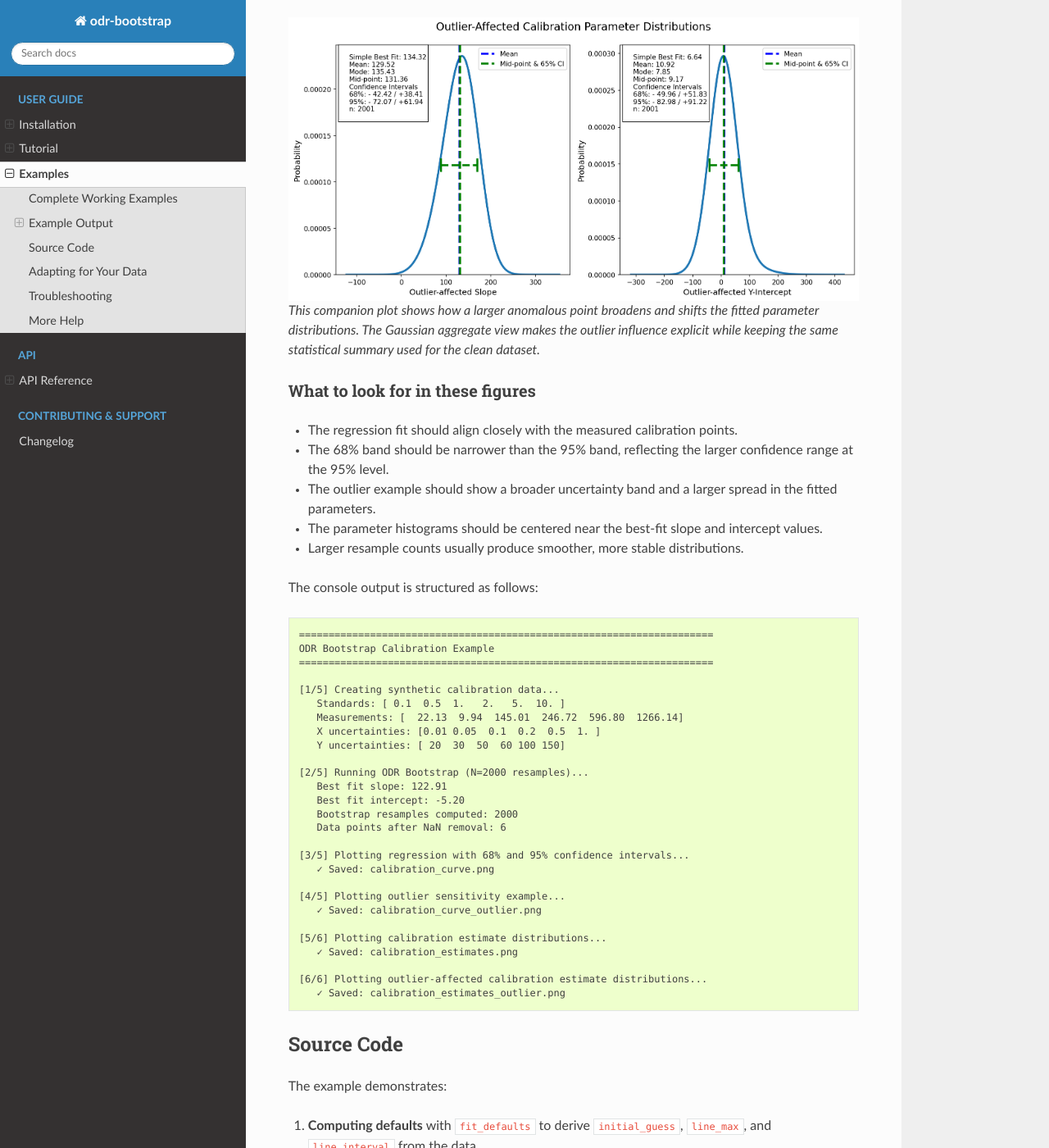
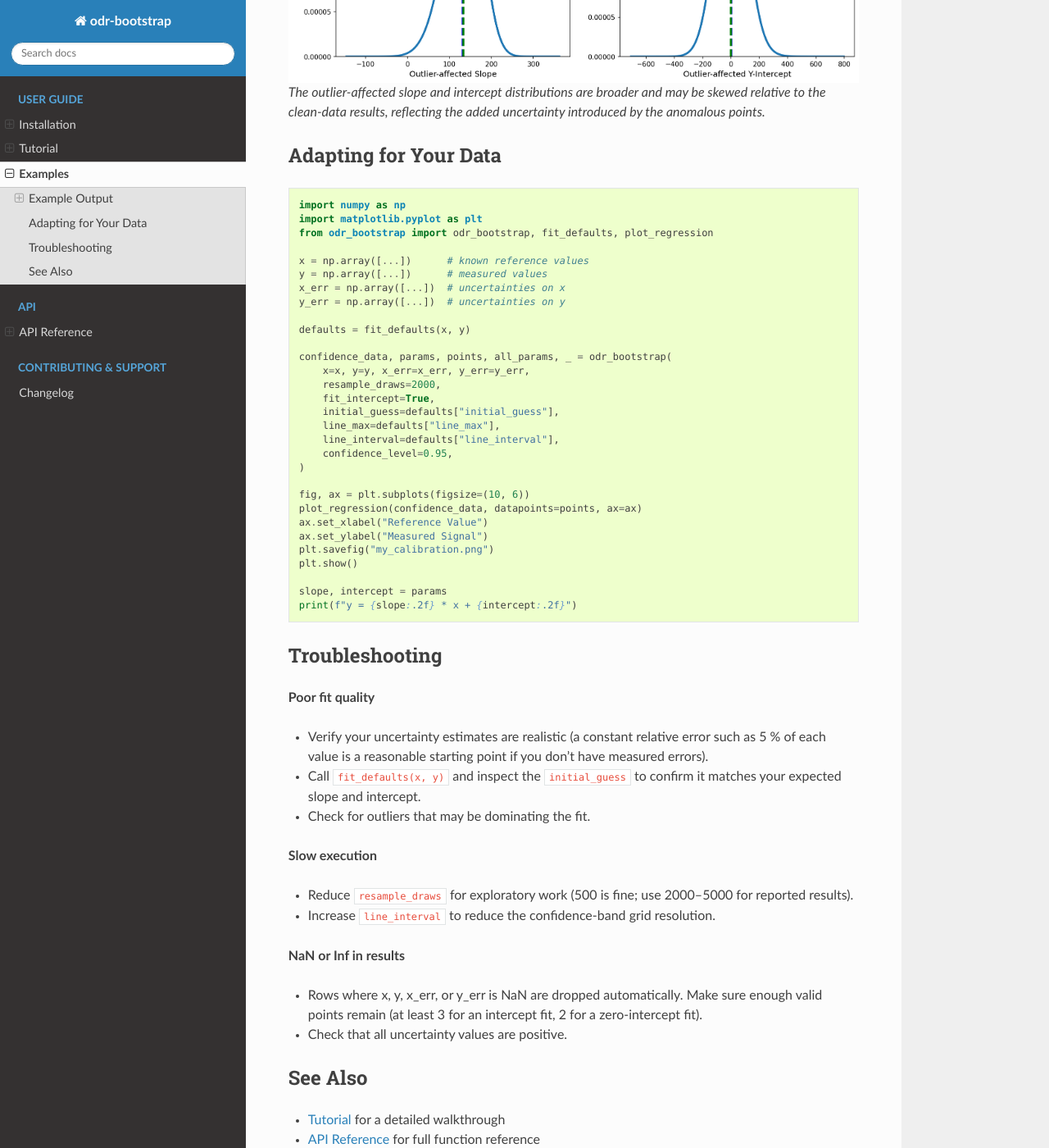
Before and after one commit to whtowbin/odr_bootstrap_package, a Sphinx documentation site: the page built from docs/source/examples.rst, in a window 1280 px wide and 1400 px high, scrolled down 2383 px. Shown: the whole window at 82% size. Built offline with Sphinx 7.4.7 and the Read the Docs theme 3.1.0, drawn with Linux system fonts in a browser that asks for light colours; some of the changed text lies outside the part shown.

Commit message:
Rewrite docs for new users; reorder example plots
- Rewrote README.md, tutorial.rst, and examples.rst with user-facing
  language; removed developer-context comments and internal QA notes
- Reordered example plots: clean fit → clean params → outlier fit →
  outlier params (sections 3-6); updated step counters to [N/6]
- Regenerated all four PNGs with the new ordering

Co-Authored-By: Claude Sonnet 4.6 <noreply@anthropic.com>

```diff
--- a/docs/source/examples.rst
+++ b/docs/source/examples.rst
@@ -2,205 +2,128 @@
 Examples
 ========
 
-Complete Working Examples
-==========================
-
-The package includes a complete runnable example:
+Run the included example script to generate four publication-quality figures from
+synthetic calibration data:
 
 .. code-block:: bash
 
-   cd examples
-   python example.py
+   python examples/example.py
 
-This generates:
+This produces:
 
-- **calibration_curve.png** - Best-fit line with both 68% and 95% confidence bands
-- **calibration_curve_outlier.png** - Synthetic outlier example with a larger anomalous point
-- **calibration_estimates.png** - Bootstrap parameter distributions for the clean dataset
-- **calibration_estimates_outlier.png** - Parameter distributions for the outlier-affected fit
+- **calibration_curve.png** — best-fit line with 68% and 95% confidence bands
+- **calibration_estimates.png** — bootstrap distributions of the fitted slope and intercept
+- **calibration_curve_outlier.png** — same fit on a dataset that includes two outliers
+- **calibration_estimates_outlier.png** — how the outliers broaden the parameter distributions
 
 Example Output
 ==============
 
-The example writes four publication-quality figures from synthetic calibration datasets. Together they show the fitted calibration relationship, the effect of a larger outlier on the uncertainty bands, and the distribution of the fitted slope and intercept estimates for both the clean and outlier-affected models.
-
-The first plot shows the best-fit line with both the 68% and 95% bootstrap confidence bands in one figure, the second demonstrates larger outliers and how they broaden the uncertainty envelope, and the third/fourth use the Gaussian aggregate summary from ``gaussian_aggregate`` to visualize the slope and intercept distributions for the clean and outlier-affected fits.
-
-Calibration Fit
----------------
+Clean Calibration Fit
+---------------------
 
 .. figure:: _static/calibration_curve.png
    :alt: Calibration curve with 68% and 95% bootstrap confidence intervals
    :width: 100%
 
-   The fitted regression line follows the expected linear trend while the narrower 68% band and broader 95% band capture the uncertainty estimated by bootstrap resampling.
+   The fitted regression line with 68% (darker) and 95% (lighter) bootstrap confidence
+   bands. The bands capture the combined effect of uncertainty in both x and y, so
+   points with larger error bars contribute less to the fit.
+
+Clean Parameter Distributions
+------------------------------
+
+.. figure:: _static/calibration_estimates.png
+   :alt: Bootstrap distributions of the fitted slope and intercept
+   :width: 100%
+
+   The spread of slope and intercept estimates across 2000 bootstrap resamples.
+   A narrow, symmetric peak indicates a well-constrained fit.
 
 Outlier Sensitivity
 -------------------
 
 .. figure:: _static/calibration_curve_outlier.png
-   :alt: Synthetic calibration curve with a larger outlier and dual confidence intervals
+   :alt: Calibration curve with outlier data and dual confidence intervals
    :width: 100%
 
-   Larger outliers widen the uncertainty envelope and shift the fitted trend, which helps illustrate the value of robust calibration checks and careful outlier review.
+   Adding two outliers widens the confidence envelope and shifts the fitted line.
+   Comparing this plot against the clean fit makes it easy to spot which points
+   are driving the increased uncertainty.
 
-Parameter Uncertainty
----------------------
+Outlier-Affected Parameter Distributions
+-----------------------------------------
 
-.. figure:: _static/calibration_estimates.png
-   :alt: Bootstrap calibration slope and intercept distributions
+.. figure:: _static/calibration_estimates_outlier.png
+   :alt: Bootstrap parameter distributions for the outlier-affected dataset
    :width: 100%
 
-   The distribution of slope and intercept estimates provides a compact view of parameter uncertainty, which is especially useful for scientific reporting.
-
-Outlier-Affected Parameter Statistics
-------------------------------------
-
-.. figure:: _static/calibration_estimates_outlier.png
-   :alt: Outlier-affected slope and intercept distributions
-   :width: 100%
-
-   This companion plot shows how a larger anomalous point broadens and shifts the fitted parameter distributions. The Gaussian aggregate view makes the outlier influence explicit while keeping the same statistical summary used for the clean dataset.
-
-What to look for in these figures
----------------------------------
-
-- The regression fit should align closely with the measured calibration points.
-- The 68% band should be narrower than the 95% band, reflecting the larger confidence range at the 95% level.
-- The outlier example should show a broader uncertainty band and a larger spread in the fitted parameters.
-- The parameter histograms should be centered near the best-fit slope and intercept values.
-- Larger resample counts usually produce smoother, more stable distributions.
-
-The console output is structured as follows:
-
-.. code-block:: text
-
-   ======================================================================
-   ODR Bootstrap Calibration Example
-   ======================================================================
-
-   [1/5] Creating synthetic calibration data...
-      Standards: [ 0.1  0.5  1.   2.   5.  10. ]
-      Measurements: [  22.13  9.94  145.01  246.72  596.80  1266.14]
-      X uncertainties: [0.01 0.05  0.1  0.2  0.5  1. ]
-      Y uncertainties: [ 20  30  50  60 100 150]
-
-   [2/5] Running ODR Bootstrap (N=2000 resamples)...
-      Best fit slope: 122.91
-      Best fit intercept: -5.20
-      Bootstrap resamples computed: 2000
-      Data points after NaN removal: 6
-
-   [3/5] Plotting regression with 68% and 95% confidence intervals...
-      ✓ Saved: calibration_curve.png
-
-   [4/5] Plotting outlier sensitivity example...
-      ✓ Saved: calibration_curve_outlier.png
-
-   [5/6] Plotting calibration estimate distributions...
-      ✓ Saved: calibration_estimates.png
-
-   [6/6] Plotting outlier-affected calibration estimate distributions...
-      ✓ Saved: calibration_estimates_outlier.png
-
-Source Code
-===========
-
-The example demonstrates:
-
-1. **Computing defaults** with ``fit_defaults`` to derive ``initial_guess``, ``line_max``, and ``line_interval`` from the data
-2. **Running ODR bootstrap** with proper error propagation
-3. **Plotting results** with publication-quality figures
-4. **Extracting statistics** from bootstrap distributions
-5. **Comparing clean and outlier-affected parameter distributions**
-
-See ``examples/example.py`` in the source repository or browse online:
-
-.. code-block:: text
-
-   https://github.com/whtowbin/odr_bootstrap_package/blob/main/examples/example.py
+   The outlier-affected slope and intercept distributions are broader and may be
+   skewed relative to the clean-data results, reflecting the added uncertainty
+   introduced by the anomalous points.
 
 Adapting for Your Data
 ======================
 
-To use ODR Bootstrap with your own data:
+.. code-block:: python
 
-1. **Prepare your data**
+   import numpy as np
+   import matplotlib.pyplot as plt
+   from odr_bootstrap import odr_bootstrap, fit_defaults, plot_regression
 
-   .. code-block:: python
+   x = np.array([...])      # known reference values
+   y = np.array([...])      # measured values
+   x_err = np.array([...])  # uncertainties on x
+   y_err = np.array([...])  # uncertainties on y
 
-      import numpy as np
-      from odr_bootstrap import odr_bootstrap, fit_defaults, plot_regression
+   defaults = fit_defaults(x, y)
 
-      x_standards = np.array([...])
-      y_measured = np.array([...])
-      x_uncertainty = np.array([...])
-      y_uncertainty = np.array([...])
+   confidence_data, params, points, all_params, _ = odr_bootstrap(
+       x=x, y=y, x_err=x_err, y_err=y_err,
+       resample_draws=2000,
+       fit_intercept=True,
+       initial_guess=defaults["initial_guess"],
+       line_max=defaults["line_max"],
+       line_interval=defaults["line_interval"],
+       confidence_level=0.95,
+   )
 
-2. **Derive fitting defaults from your data**
+   fig, ax = plt.subplots(figsize=(10, 6))
+   plot_regression(confidence_data, datapoints=points, ax=ax)
+   ax.set_xlabel("Reference Value")
+   ax.set_ylabel("Measured Signal")
+   plt.savefig("my_calibration.png")
+   plt.show()
 
-   .. code-block:: python
-
-      defaults = fit_defaults(x_standards, y_measured)
-
-3. **Run the fit**
-
-   .. code-block:: python
-
-      confidence_data, params, points, all_params, _ = odr_bootstrap(
-          x=x_standards,
-          y=y_measured,
-          x_err=x_uncertainty,
-          y_err=y_uncertainty,
-          resample_draws=5000,
-          fit_intercept=True,
-          initial_guess=defaults["initial_guess"],
-          line_max=defaults["line_max"],
-          line_interval=defaults["line_interval"],
-          confidence_level=0.95,
-      )
-
-4. **Visualize and analyze**
-
-   .. code-block:: python
-
-      import matplotlib.pyplot as plt
-
-      fig, ax = plt.subplots(figsize=(10, 6))
-      plot_regression(confidence_data, datapoints=points, ax=ax)
-      ax.set_xlabel('Concentration')
-      ax.set_ylabel('Measured Signal')
-      plt.savefig('my_calibration.png')
-      plt.show()
-
-      slope, intercept = params
-      print(f"y = {slope:.2f}*x + {intercept:.2f}")
+   slope, intercept = params
+   print(f"y = {slope:.2f} * x + {intercept:.2f}")
 
 Troubleshooting
 ===============
 
-**Problem: Poor fit quality**
+**Poor fit quality**
 
-- Check for outliers in your data
-- Verify uncertainty estimates are realistic
-- Call ``fit_defaults(x, y)`` to inspect the least-squares initial guess and confirm it is reasonable for your data range
-- Increase ``resample_draws`` for better bootstrap estimates
+- Verify your uncertainty estimates are realistic (a constant relative error such as
+  5 % of each value is a reasonable starting point if you don't have measured errors).
+- Call ``fit_defaults(x, y)`` and inspect the ``initial_guess`` to confirm it matches
+  your expected slope and intercept.
+- Check for outliers that may be dominating the fit.
 
-**Problem: Slow execution**
+**Slow execution**
 
-- Decrease ``resample_draws`` for testing
-- Increase ``line_interval`` to reduce the confidence-interval grid resolution
-- Consider reducing data size or excluding low-quality measurements
+- Reduce ``resample_draws`` for exploratory work (500 is fine; use 2000–5000 for
+  reported results).
+- Increase ``line_interval`` to reduce the confidence-band grid resolution.
 
-**Problem: NaN or Inf in results**
+**NaN or Inf in results**
 
-- Check input data for NaN or Inf values
-- Verify uncertainty values are positive
-- Ensure you have at least 3 data points for intercept fit, 2 for zero-intercept
+- Rows where x, y, x_err, or y_err is NaN are dropped automatically. Make sure enough
+  valid points remain (at least 3 for an intercept fit, 2 for a zero-intercept fit).
+- Check that all uncertainty values are positive.
 
-More Help
-=========
+See Also
+========
 
-- :doc:`tutorial` for detailed explanations
-- :doc:`api` for function reference
+- :doc:`tutorial` for a detailed walkthrough
+- :doc:`api` for full function reference
 - `GitHub Issues <https://github.com/whtowbin/odr_bootstrap_package/issues>`_ for bugs or questions
--- a/docs/source/tutorial.rst
+++ b/docs/source/tutorial.rst
@@ -7,7 +7,7 @@ This tutorial walks through a complete calibration workflow using ODR Bootstrap.
 Basic Calibration Fit
 =====================
 
-The simplest use case: fit a linear calibration curve with confidence intervals.
+Fit a linear calibration curve with bootstrap confidence intervals:
 
 .. code-block:: python
 
@@ -15,21 +15,18 @@ The simplest use case: fit a linear calibration curve with confidence intervals.
    import matplotlib.pyplot as plt
    from odr_bootstrap import odr_bootstrap, fit_defaults, plot_regression
 
-   # Define calibration standards (known concentrations)
+   # Calibration standards: known concentrations and measured signal
    x_standards = np.array([0.1, 0.5, 1.0, 2.0, 5.0, 10.0])
-
-   # Simulated measurements (ion intensity in counts)
-   # True relationship: y = 125*x + 15
-   y_measured = 125 * x_standards + 15 + np.random.normal(0, 40, len(x_standards))
+   y_measured   = np.array([28, 78, 143, 265, 637, 1282])
 
    # Measurement uncertainties
    x_uncertainty = np.array([0.01, 0.05, 0.1, 0.2, 0.5, 1.0])
    y_uncertainty = np.array([20, 30, 50, 60, 100, 150])
 
-   # Derive sensible starting parameters from the data
+   # Derive starting parameters from the data
    defaults = fit_defaults(x_standards, y_measured, fit_intercept=True)
 
-   # Run bootstrap with 2000 resamples
+   # Run bootstrap fitting with 2000 resamples
    confidence_data, best_fit_params, points, all_params, subsamples = odr_bootstrap(
        x=x_standards,
        y=y_measured,
@@ -51,24 +47,23 @@ The simplest use case: fit a linear calibration curve with confidence intervals.
 Using fit_defaults
 ==================
 
-``fit_defaults`` computes three parameters that all the fitting functions need:
+``fit_defaults`` derives the three parameters that the fitting functions need so
+you don't have to set them manually:
 
 .. code-block:: python
 
    from odr_bootstrap import fit_defaults
 
    defaults = fit_defaults(x_standards, y_measured, fit_intercept=True)
-   # defaults["initial_guess"]  → [slope, intercept] from a least-squares fit
-   # defaults["line_max"]       → max(x) * 1.1
+   # defaults["initial_guess"]  → [slope, intercept] from a least-squares pre-fit
+   # defaults["line_max"]       → max(x) * 1.1  (extends 10 % past the last standard)
    # defaults["line_interval"]  → line_max / 1000
 
-   print(defaults)
-
-You can pass the values directly or override any of them:
+You can pass these values directly or override any of them:
 
 .. code-block:: python
 
-   # Use auto-derived defaults
+   # Pass defaults explicitly
    confidence_data, *_ = odr_bootstrap(
        x_standards, y_measured, x_uncertainty, y_uncertainty,
        initial_guess=defaults["initial_guess"],
@@ -84,14 +79,10 @@ You can pass the values directly or override any of them:
 Plotting Results
 ================
 
-Visualize the fitted line with bootstrap confidence interval:
-
 .. code-block:: python
 
-   # Create figure
    fig, ax = plt.subplots(figsize=(10, 6))
 
-   # Plot best-fit line and confidence band
    plot_regression(
        confidence_data,
        datapoints=points,
@@ -102,82 +93,61 @@ Visualize the fitted line with bootstrap confidence interval:
        linewidth=2.5,
    )
 
-   # Customize plot
    ax.set_xlabel('Concentration (ppm)', fontsize=12)
    ax.set_ylabel('Ion Intensity (counts)', fontsize=12)
-   ax.set_title('SIMS Calibration Curve with 95% Bootstrap CI', fontsize=14)
+   ax.set_title('Calibration Curve with 95% Bootstrap CI', fontsize=14)
    ax.grid(True, alpha=0.3)
 
-   # Save and show
    fig.tight_layout()
    fig.savefig('calibration_curve.png', dpi=150, bbox_inches='tight')
    plt.show()
 
-Understanding the Results
-=========================
+Understanding the Return Values
+================================
 
-Return Values Explained
------------------------
-
-The ``odr_bootstrap`` function returns a 5-tuple:
+``odr_bootstrap`` returns a 5-tuple:
 
 .. code-block:: python
 
    confidence_data, best_fit_params, points, all_params, subsamples = odr_bootstrap(...)
 
-- ``confidence_data`` (``pandas.DataFrame``): Confidence interval bounds indexed by x-values. Columns:
+- ``confidence_data`` (``pandas.DataFrame``): Confidence bounds indexed by x-value. Columns:
 
-  - ``best_fit``: fitted values at each x
-  - ``neg_error_bound``: lower confidence bound
-  - ``pos_error_bound``: upper confidence bound
-  - ``percent_error_neg``: negative percent error
-  - ``percent_error_pos``: positive percent error
+  - ``best_fit``: fitted y at each x
+  - ``neg_error_bound`` / ``pos_error_bound``: lower and upper confidence bounds
+  - ``percent_error_neg`` / ``percent_error_pos``: bounds expressed as percent error
 
-- ``best_fit_params`` (``numpy.ndarray``): Best-fit parameters ``[slope, intercept]`` from the full dataset.
+- ``best_fit_params`` (``numpy.ndarray``): Best-fit ``[slope, intercept]`` from the full dataset.
 
-- ``points`` (``pandas.DataFrame``): Cleaned input data with columns ``x``, ``y``, ``xerr``, and ``yerr`` after NaN rows are removed.
+- ``points`` (``pandas.DataFrame``): Input data after NaN removal, with columns ``x``, ``y``, ``xerr``, ``yerr``.
 
-- ``all_params`` (list of ``numpy.ndarray``): Bootstrap parameter estimates. The first element is ``best_fit_params`` and the remaining elements are bootstrap resamples.
+- ``all_params`` (list of ``numpy.ndarray``): All bootstrap parameter estimates. The first entry is ``best_fit_params``; the rest are resamples.
 
-- ``subsamples`` (list of ``pandas.DataFrame``): DataFrames used for each bootstrap resample.
+- ``subsamples`` (list of ``pandas.DataFrame``): The data subsets used for each bootstrap resample.
 
-Analyzing Bootstrap Distributions
-==================================
+Visualising Parameter Uncertainty
+===================================
 
-The package uses :func:`odr_bootstrap.gaussian_aggregate` to summarize the
-bootstrap fit distribution for each parameter. This aggregates the actual
-bootstrap fits into a smooth approximate distribution.
+Use ``gaussian_aggregate`` and ``plot_density`` to see how stable your fitted
+slope and intercept are across bootstrap resamples:
 
 .. code-block:: python
 
    from odr_bootstrap import gaussian_aggregate, plot_density
+   import numpy as np
 
-   # Extract bootstrap parameters directly from the parameter array
    all_params_array = np.asarray(all_params, dtype=float)
-   all_slopes = all_params_array[:, 0]
-   all_intercepts = all_params_array[:, 1]
+   slopes     = all_params_array[:, 0]
+   intercepts = all_params_array[:, 1]
 
-   # Compute statistics
-   slope_mean = all_slopes.mean()
-   slope_std = all_slopes.std()
-   intercept_mean = all_intercepts.mean()
-   intercept_std = all_intercepts.std()
+   slope_dist,     slope_stats     = gaussian_aggregate(slopes,     np.full_like(slopes,     slopes.std()))
+   intercept_dist, intercept_stats = gaussian_aggregate(intercepts, np.full_like(intercepts, intercepts.std()))
 
-   print(f"Slope: {slope_mean:.2f} ± {slope_std:.2f}")
-   print(f"Intercept: {intercept_mean:.2f} ± {intercept_std:.2f}")
-
-   # Aggregate the bootstrap fit distributions
-   slope_dist, slope_stats = gaussian_aggregate(
-       all_slopes,
-       np.full_like(all_slopes, slope_std),
-   )
-   intercept_dist, intercept_stats = gaussian_aggregate(
-       all_intercepts,
-       np.full_like(all_intercepts, intercept_std),
-   )
+   print(f"Slope:     {slopes.mean():.2f} ± {slopes.std():.2f}")
+   print(f"Intercept: {intercepts.mean():.2f} ± {intercepts.std():.2f}")
 
    fig, axes = plt.subplots(1, 2, figsize=(12, 5))
-   plot_density(slope_dist, slope_stats, ax=axes[0])
+   plot_density(slope_dist,     slope_stats,     ax=axes[0])
    plot_density(intercept_dist, intercept_stats, ax=axes[1])
    axes[0].set_title("Slope Distribution")
    axes[1].set_title("Intercept Distribution")
@@ -187,7 +157,7 @@ bootstrap fits into a smooth approximate distribution.
 Zero-Intercept Fits
 ===================
 
-For fitting through the origin (y = slope * x):
+To fit a line through the origin (y = slope × x), set ``fit_intercept=False``:
 
 .. code-block:: python
 
@@ -206,13 +176,12 @@ For fitting through the origin (y = slope * x):
        line_interval=defaults["line_interval"],
    )
 
-   slope = best_fit_params[0]
-   print(f"Slope (through origin): {slope:.2f}")
+   print(f"Slope through origin: {best_fit_params[0]:.2f}")
 
-Advanced: Custom Confidence Levels
-====================================
+Advanced: Multiple Confidence Levels
+======================================
 
-Compute multiple confidence intervals on the same fit:
+Overlay 68% and 95% confidence bands on the same plot:
 
 .. code-block:: python
 
@@ -220,7 +189,6 @@ Compute multiple confidence intervals on the same fit:
 
    defaults = fit_defaults(x_standards, y_measured)
 
-   # Generate bootstrap samples
    params, subsamples = bootstrap_odr_fit(
        x=x_standards,
        y=y_measured,
@@ -231,7 +199,6 @@ Compute multiple confidence intervals on the same fit:
        initial_guess=defaults["initial_guess"],
    )
 
-   # Evaluate at different confidence levels
    conf_95 = evaluate_confidence(
        params,
        line_max=defaults["line_max"],
@@ -245,7 +212,6 @@ Compute multiple confidence intervals on the same fit:
        confidence_level=0.68,
    )
 
-   # Overlay both bands in one plot
    fig, ax = plt.subplots(figsize=(10, 6))
    plot_regression(
        [conf_95, conf_68],
@@ -256,25 +222,21 @@ Compute multiple confidence intervals on the same fit:
        e_alpha=[0.35, 0.7],
    )
 
-   print(f"95% CI width: {(conf_95['pos_error_bound'] - conf_95['neg_error_bound']).mean():.2f}")
-   print(f"68% CI width: {(conf_68['pos_error_bound'] - conf_68['neg_error_bound']).mean():.2f}")
+   print(f"95% CI width at midpoint: {(conf_95['pos_error_bound'] - conf_95['neg_error_bound']).mean():.2f}")
+   print(f"68% CI width at midpoint: {(conf_68['pos_error_bound'] - conf_68['neg_error_bound']).mean():.2f}")
 
-Data Quality Considerations
-===========================
+Tips
+====
 
-- **NaN Handling**: The package automatically removes rows with NaN values before fitting, so no explicit data cleaning is required in most workflows.
+- **Uncertainty estimates matter.** ODR weights each point by its reported uncertainty.
+  If you don't have reliable error estimates, use a constant relative uncertainty such
+  as 5 % of each measurement value as a starting point.
 
-- **Outlier Detection**: Bootstrap resampling naturally downweights outliers through repeated sampling. For extreme outliers, consider pre-filtering your data.
+- **Choosing resample_draws.** 500 resamples is fine for exploratory work; use 2000–5000
+  for results you intend to report.
 
-- **Error Estimates**: Input uncertainties are crucial for proper ODR weighting. If unavailable, use relative percentages such as 5% of the measurement value.
-
-Performance Tips
-================
-
-- **Reduce resample_draws** for quick exploratory analysis (e.g., 500 resamples)
-- **Increase resample_draws** for publication results (e.g., 5000+ resamples)
-- Use **larger line_interval** to reduce plot resolution and speed up confidence-interval evaluation
-- **Pre-validate** input data for NaN and infinity values if performance is critical
+- **NaN handling.** Any row where x, y, x_err, or y_err is NaN is dropped automatically
+  before fitting.
 
 See Also
 ========
```
Also changed, not shown: other parts of docs/source/tutorial.rst (+0 -1 lines), README.md (+67 -144 lines), calibration_curve.png, calibration_curve_outlier.png, calibration_estimates.png, calibration_estimates_outlier.png, docs/source/_static/calibration_curve.png, docs/source/_static/calibration_curve_outlier.png, docs/source/_static/calibration_estimates.png, docs/source/_static/calibration_estimates_outlier.png, 5 other files.
